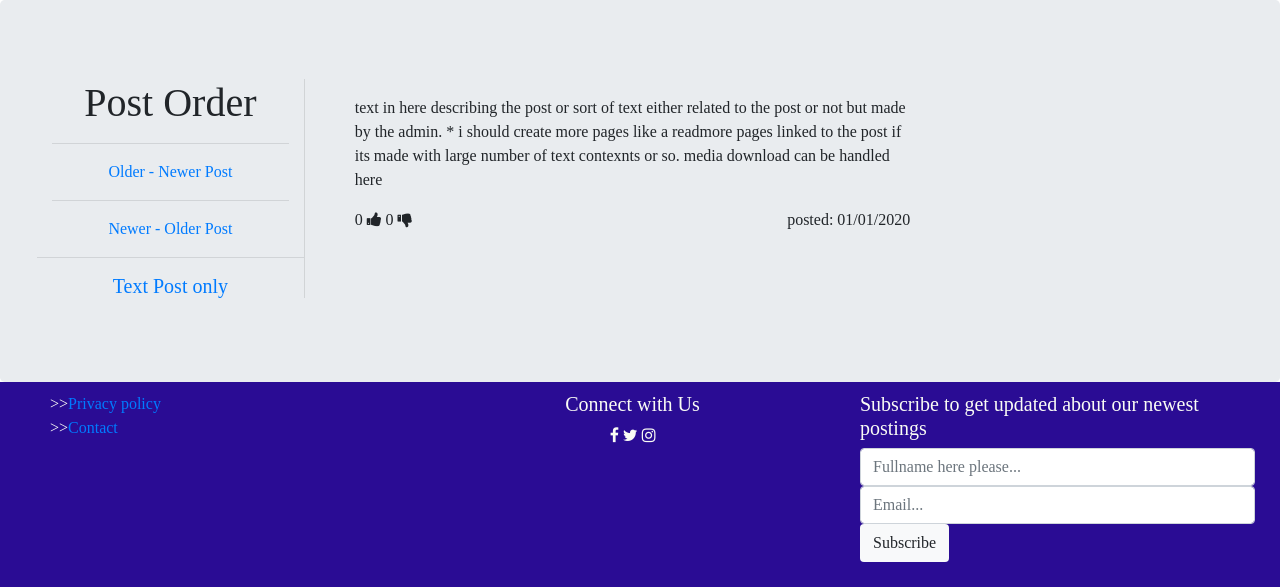
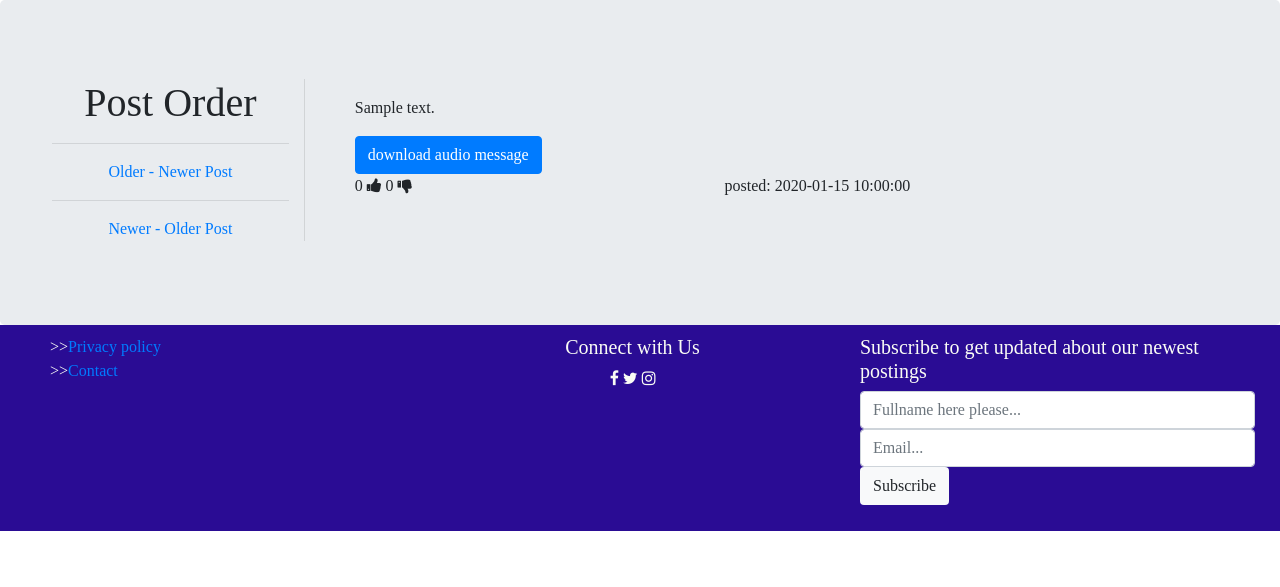
Before and after one commit to celxkodez/wordroom, a PHP site: template resources/views/audiopost.php in a window 1280 px wide. Shown: the part 89-676 px from the top of the page. Run offline with PHP 8.4, Linux system fonts and the light colour scheme; the template is opened without the code that fills it: most values are stand-ins (such as "Sample title", 1, 10 or a date in 2020).

Commit message:
some more debbugging

```diff
--- a/controllers/video-message.php
+++ b/controllers/video-message.php
@@ -6,7 +6,10 @@ $allPost = $database->selectAll('post');
 
 $allPost = array_reverse($allPost);
 
+$videoPost = array_filter($allPost, function( $allPost ){
 
+    return $allPost->post_type == 'video';
+});
 
 
 require 'resources/views/videopost.php';
--- a/resources/views/audiopost.php
+++ b/resources/views/audiopost.php
@@ -19,8 +19,6 @@ include('reuseable/header.php');
                       <hr>
                       <a href="">Newer - Older Post</a>
                   </div>
-                  <hr>
-                  <a href=""><h5>Text Post only</h5></a>
                 </aside>
 
           </div>
@@ -36,19 +34,20 @@ include('reuseable/header.php');
 
               <!-- AUDIO POST HERE -->
 
-              <div class="container">
-                  <div class="media-container">
-                    <audio src="../../public/audios/royalty.mp3"></audio>
 
-                  </div>
-                  <div class="text-content">
+
+        <?php foreach($audioPost as $post)   : ?>
+
+            <div class="container">
+
+              <div class="text-content">
                     <p>
-                        text in here describing the post or sort of
-                        text either related to the post or not but made by the admin.
-                        * i should create more pages like a readmore pages linked to the post if its made
-                        with large number of text contexnts or so.
-                        media download can be handled here
+                      <?php echo $post->body; ?>
                     </p>
+
+                    <a class="btn btn-primary" href="?download_file=<?=$post->media_url?>">
+                      download audio message
+                    </a>
 
                     <div class="others">
                       <span class="reactions">
@@ -56,13 +55,12 @@ include('reuseable/header.php');
                         <i class="fa fa-thumbs-up" aria-hidden="true"></i>
                         <span>0</span>
                         <i class="fa fa-thumbs-down" aria-hidden="true"></i>
+                        </span>
+
+                        <span class="posted-info float-right">
+                        posted: <?= $post->created_at ; ?>
                       </span>
-
-                      <span class="posted-info float-right">posted: 01/01/2020</span>
                     </div>
-                  </div>
-
-
                 </div>
 
 
@@ -71,7 +69,9 @@ include('reuseable/header.php');
 
 
 
-          <!-- ----------------------------------------------------------- -->
+              </div>
+
+        <?php endforeach; ?>
         </div>
   </div>
 </div>
```
Also changed, not shown: controllers/audio-message.php (+11 -0 lines), resources/views/videopost.php (+2 -14 lines).
